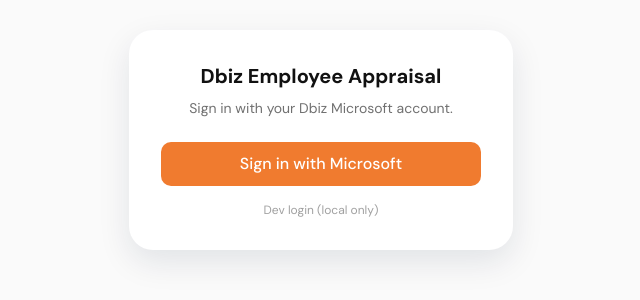
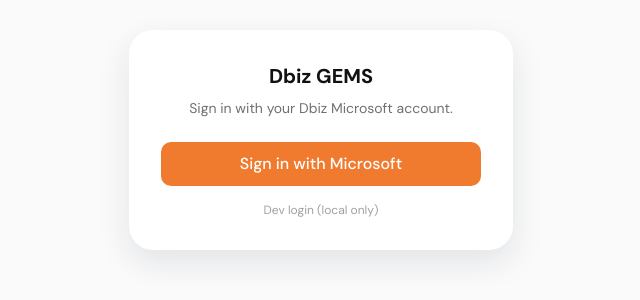
Before and after one commit to praneetpv/GEMS, a Next.js app: page /login in a window 1280 px wide. Shown: the part 260-560 px from the top of the page, without its empty margins (319-959 px from the left). Built offline with nearby package versions, Linux system fonts and the light colour scheme.

Commit message:
Rebrand app name to Dbiz GEMS

```diff
--- a/src/app/(dashboard)/layout.tsx
+++ b/src/app/(dashboard)/layout.tsx
@@ -25,7 +25,7 @@ export default async function DashboardLayout({ children }: { children: React.Re
     <div className="min-h-screen flex">
       <aside className="w-60 shrink-0 bg-navy text-white flex flex-col">
         <div className="px-5 py-6">
-          <p className="font-serif font-semibold text-lg">Dbiz Appraisal</p>
+          <p className="font-serif font-semibold text-lg">Dbiz GEMS</p>
           <p className="text-xs text-white/60 mt-1">{user.name}</p>
           <p className="text-xs text-white/40">{roleLabel(user.role)}</p>
         </div>
--- a/src/app/layout.tsx
+++ b/src/app/layout.tsx
@@ -6,7 +6,7 @@ const dmSans = DM_Sans({ subsets: ['latin'], weight: ['400', '500', '700', '800'
 const dmMono = DM_Mono({ subsets: ['latin'], weight: ['400', '500'], variable: '--font-dm-mono' });
 
 export const metadata: Metadata = {
-  title: 'Dbiz Employee Appraisal',
+  title: 'Dbiz GEMS',
   description: 'Continuous feedback and annual appraisal system for Dbiz',
 };
 
--- a/src/app/login/page.tsx
+++ b/src/app/login/page.tsx
@@ -12,7 +12,7 @@ export default function LoginPage({ searchParams }: { searchParams: { error?: st
   return (
     <main className="min-h-screen flex items-center justify-center bg-paper px-4">
       <div className="w-full max-w-sm bg-white rounded-2xl shadow-md p-8 text-center">
-        <h1 className="text-xl font-serif font-semibold text-ink mb-2">Dbiz Employee Appraisal</h1>
+        <h1 className="text-xl font-serif font-semibold text-ink mb-2">Dbiz GEMS</h1>
         <p className="text-sm text-ink/60 mb-6">Sign in with your Dbiz Microsoft account.</p>
         {error ? (
           <p className="text-sm text-red-600 bg-red-50 rounded-lg px-3 py-2 mb-4">
--- a/src/lib/email.ts
+++ b/src/lib/email.ts
@@ -79,7 +79,7 @@ export async function sendEmail({ to, subject, html }: { to: string; subject: st
 function wrap(bodyHtml: string): string {
   return `<div style="font-family:sans-serif;color:#111;max-width:560px;margin:0 auto;">
     ${bodyHtml}
-    <p style="margin-top:32px;font-size:12px;color:#888;">Dbiz Employee Appraisal</p>
+    <p style="margin-top:32px;font-size:12px;color:#888;">Dbiz GEMS</p>
   </div>`;
 }
 
```
